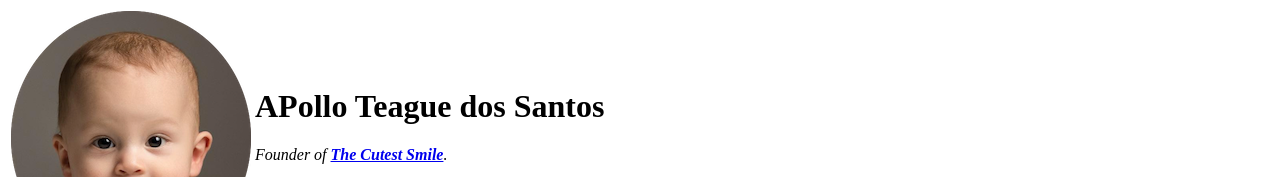
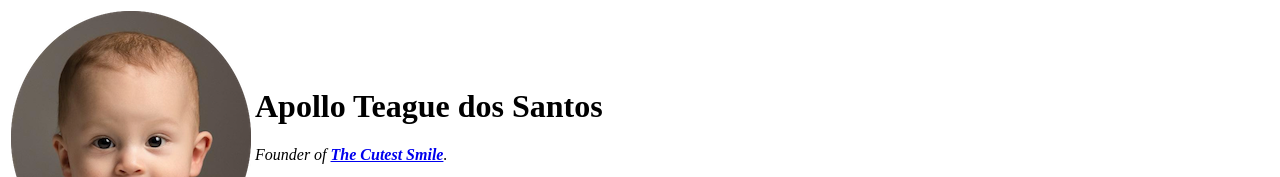
Before and after one commit to AppolloTS/Resume, a plain HTML site: page index.html in a window 1280 px wide. Shown: the top 177 px of the page. Drawn offline with Linux system fonts and the light colour scheme.

Commit message:
Update index.html

```diff
--- a/index.html
+++ b/index.html
@@ -7,7 +7,7 @@
 <table>
     <tr>
       <td><img src="images/Apollo CV.png" alt="Apollo profile picture"/></td>
-        <td><h1>APollo Teague dos Santos</h1>
+        <td><h1>Apollo Teague dos Santos</h1>
         <p><em>Founder of <strong><a href="https://www.instagram.com/p/CneiUdchkr8B26vvpQ5UsQ4LQmm8ffaf2KPst40/">The Cutest Smile</a></strong>.</em></p>
         <p>I am the owner of a beautiful smile ready to melt you down</p></td>
       </tr>
```
